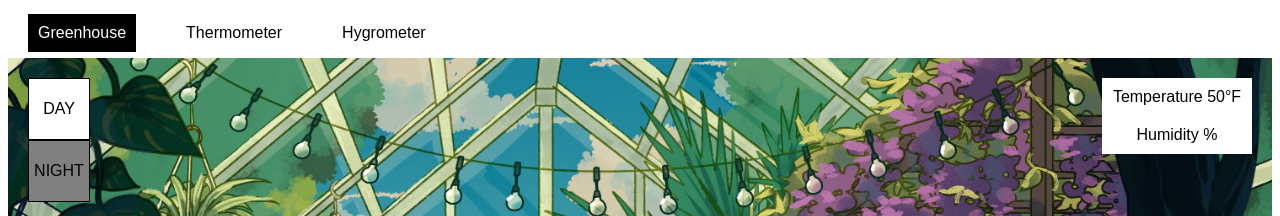
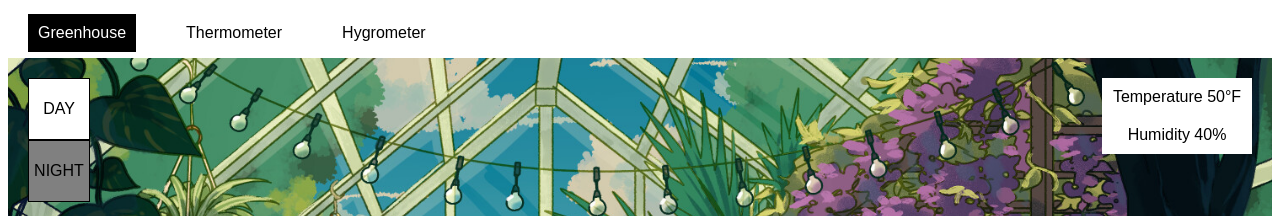
Before and after one commit to di3italis/greenhouseLongP, a React (Vite) app: page / in a window 1280 px wide. Shown: the top 216 px of the page. Built offline with nearby package versions, Linux system fonts and the light colour scheme.

Commit message:
refactored hyg timer, old way in therm

```diff
--- a/src/components/Greenhouse/ClimateStats.jsx
+++ b/src/components/Greenhouse/ClimateStats.jsx
@@ -2,11 +2,11 @@ import { useClimate } from "../../context/ClimateContext";
 import "./ClimateStats.css";
 
 function ClimateStats() {
-  const { temp, humid } = useClimate();
+  const { temp, hum } = useClimate();
   return (
     <div className="climate-stats">
       <div className="temperature">Temperature {temp}°F</div>
-      <div className="humidity">Humidity {humid}%</div>
+      <div className="humidity">Humidity {hum}%</div>
     </div>
   );
 }
--- a/src/components/Greenhouse/Greenhouse.jsx
+++ b/src/components/Greenhouse/Greenhouse.jsx
@@ -1,13 +1,13 @@
 import dayImage from "./images/greenhouse-day.jpg";
 import nightImage from "./images/greenhouse-night.jpg";
 import "./Greenhouse.css";
-import { useTheme, ThemeContext } from "../../context/ThemeContext";
+import { useTheme } from "../../context/ThemeContext";
 
 import LightSwitch from "./LightSwitch";
 import ClimateStats from "./ClimateStats";
 
 function Greenhouse() {
-  const { themeName, setThemeName } = useTheme("");
+  const { themeName } = useTheme("");
   // console.log("theme name: ", themeName, "useTheme", useTheme);
 
   let srcImage;
@@ -21,7 +21,6 @@ function Greenhouse() {
     <section>
       <img
         className="greenhouse-img"
-        // src={setTheme}
         src={srcImage}
         alt="greenhouse"
       />
--- a/src/components/Hygrometer/Hygrometer.jsx
+++ b/src/components/Hygrometer/Hygrometer.jsx
@@ -4,8 +4,10 @@ import { ClimateContext } from "../../context/ClimateContext";
 import "./Hygrometer.css";
 
 function Hygrometer() {
-  const { hum, setHum } = useContext(ClimateContext); // set humidity
+  let { hum, setHum } = useContext(ClimateContext); // set humidity
   const [newHum, setNewHum] = useState(hum) // set new humidity
+
+    // this is the new way, after refactored, see thermometer for old
 
   useEffect(() => {
     console.log('humidity:', hum);
@@ -13,18 +15,22 @@ function Hygrometer() {
 
     if (hum === newHum) return; // exit if same
 
-    if (Math.abs(newHum - hum) <= 1) hum = newHum;
+    const adjustHumidity = () => {
+      if (Math.abs(newHum - hum) <= 1) {
+        setHum(newHum); // accounts for odd count missing below
+      } else {
+        setHum(prevHum => prevHum + (hum < newHum ? 2 : -2));
+      }
+    };
 
-    const humTimer = setTimeout(() => {
-      setHum(prevHum => prevHum + (hum < newHum ? 2 : -2));
-    }, 1000);
+    const humTimer = setTimeout(adjustHumidity, 1000);
 
-    return () => {
-      clearTimeout(humTimer); // recursive cleanup func
-    }
-  }, [hum, newHum, setHum]); // include setHum as dependency
+      return () => {
+        clearTimeout(humTimer); // recursive cleanup func
+      };
+    }, [hum, newHum]); // include setHum as dependency
 
-  console.log(hum);
+    console.log(hum);
 
   return (
     <section>
--- a/src/components/Thermometer/Thermometer.jsx
+++ b/src/components/Thermometer/Thermometer.jsx
@@ -7,6 +7,7 @@ function Thermometer() {
   const { temp, setTemp } = useContext(ClimateContext);
   const [newTemp, setNewTemp] = useState(temp)
 
+  // this is the old way, before refactored, see hygrometer for new
   useEffect(() => {
     console.log('temp:', temp);
     console.log('newTemp:', newTemp);
```
